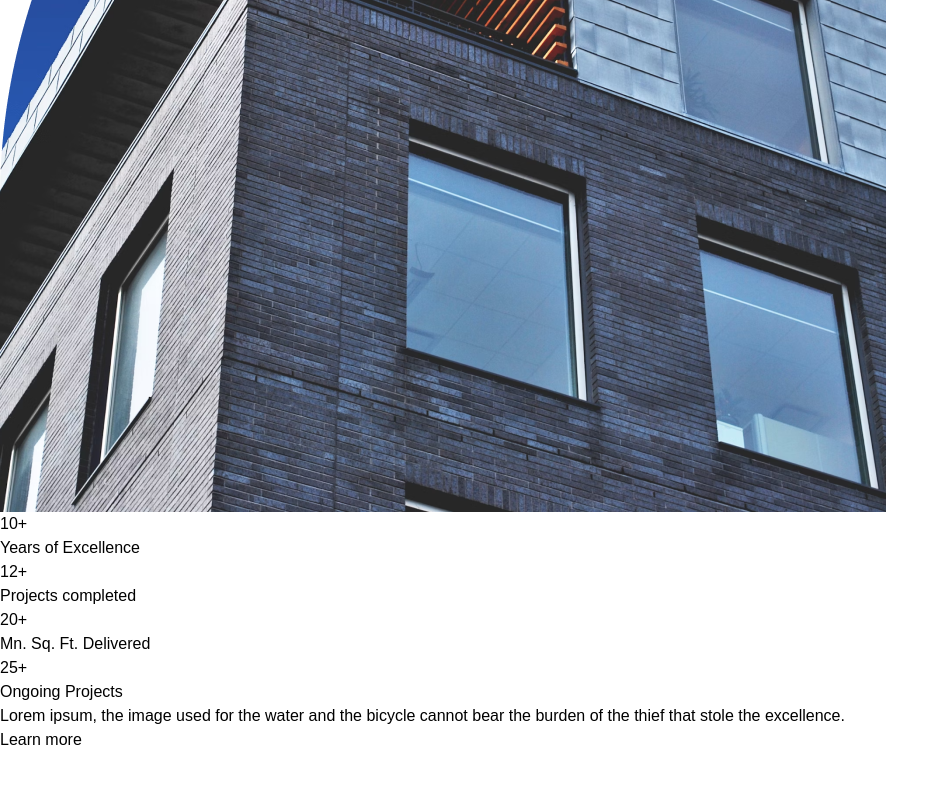
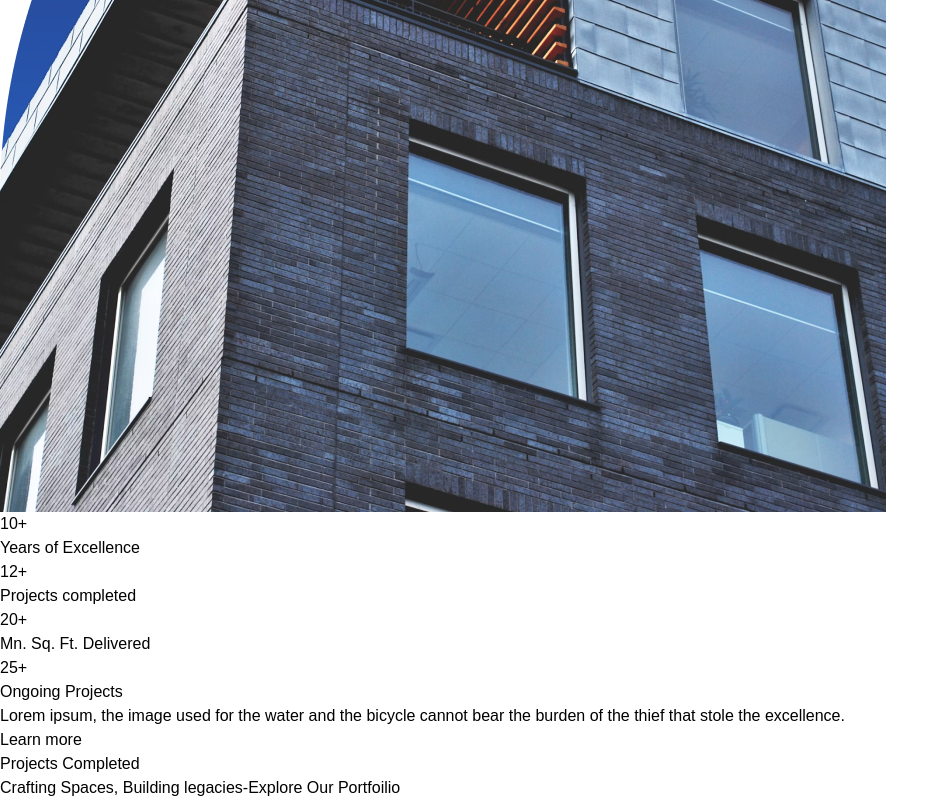
Before and after one commit to thekamiyeoladipo/real-estate-website, a React (Vite) app: page / in a window 1280 px wide. Shown: the part 730-1530 px from the top of the page, without its empty margins (0-949 px from the left). Before the commit the page ends 1482 px from the top, so only its background shows below. Built offline with nearby package versions, Linux system fonts and the light colour scheme.

Commit message:
Add Projects component to display completed projects

```diff
--- a/src/App.jsx
+++ b/src/App.jsx
@@ -1,12 +1,14 @@
 import React from 'react'
 import Header from './components/Header'
 import About from './components/About'
+import Projects from './components/projects'
 
 const App = () => {
   return (
    <div className='w-full overflow-hidden'>
     <Header />
     <About />
+    <Projects />
    </div>
   )
 }
--- a/src/components/projects.jsx
+++ b/src/components/projects.jsx
@@ -1,11 +1,12 @@
-import React from 'react';
+import React from 'react'
 
 const Projects = () => {
-    return (
-        <div>
+  return (
+    <div>
+        <h1>Projects <span>Completed</span></h1>
+        <p>Crafting Spaces, Building legacies-Explore Our Portfoilio</p>
+    </div>
+  )
+}
 
-        </div>
-    );
-};
-
-export default Projects;
+export default Projects
```
